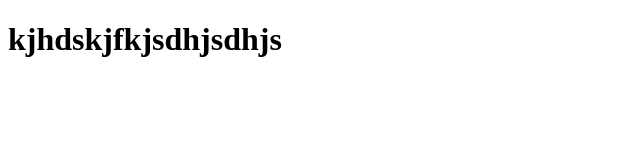
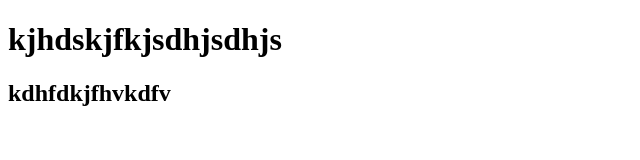
Before and after one commit to ishantkumar111/html7, a plain HTML site: page pages/index.html in a window 1280 px wide. Shown: the whole page, without its empty margins (0-640 px from the left). Drawn offline with Linux system fonts and the light colour scheme.

Commit message:
kbjbvfkjvdfdh

```diff
--- a/pages/index.html
+++ b/pages/index.html
@@ -7,5 +7,6 @@
 </head>
 <body>
     <h1>kjhdskjfkjsdhjsdhjs</h1>
+    <h2>kdhfdkjfhvkdfv</h2>
 </body>
 </html>
```
